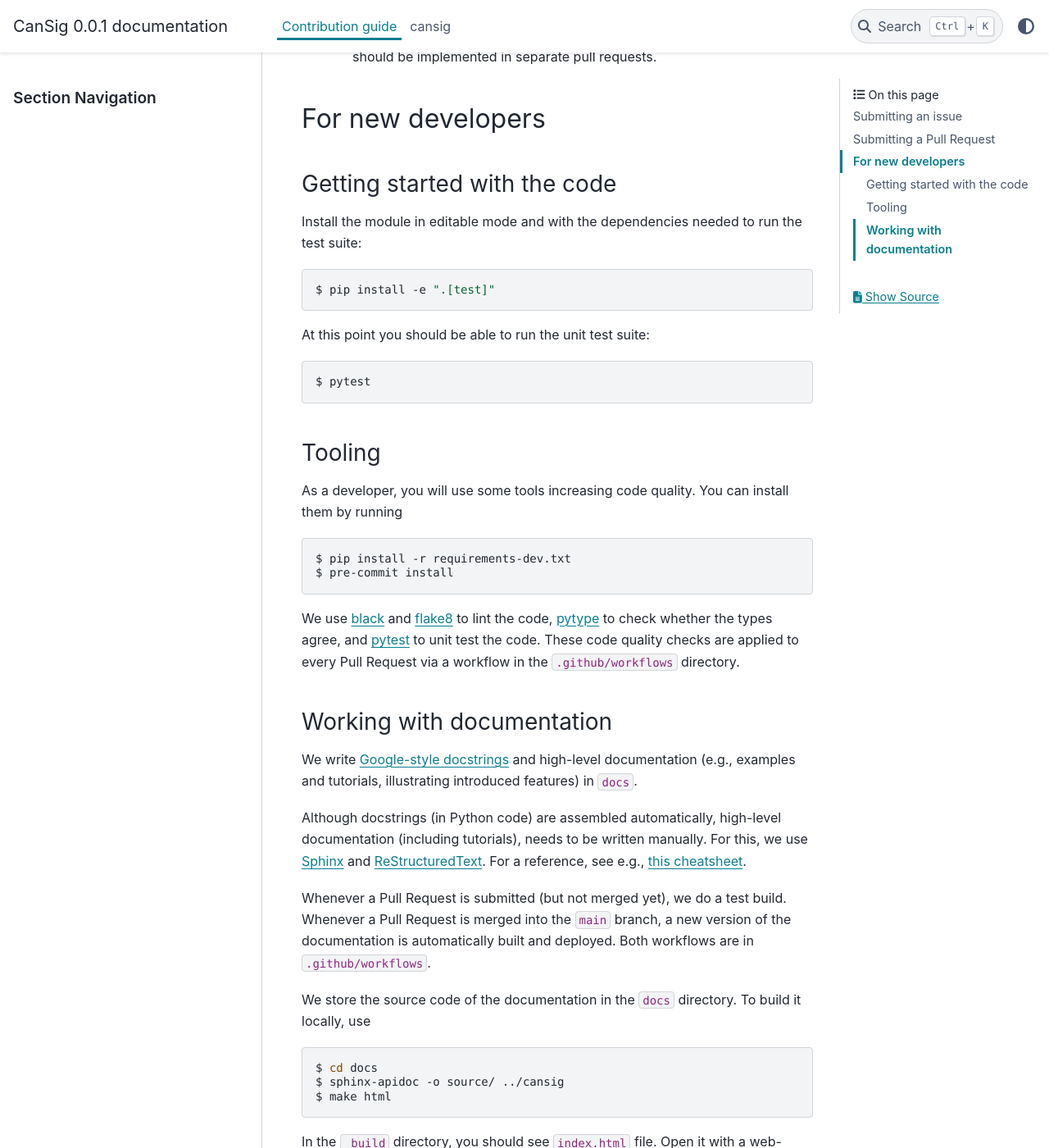
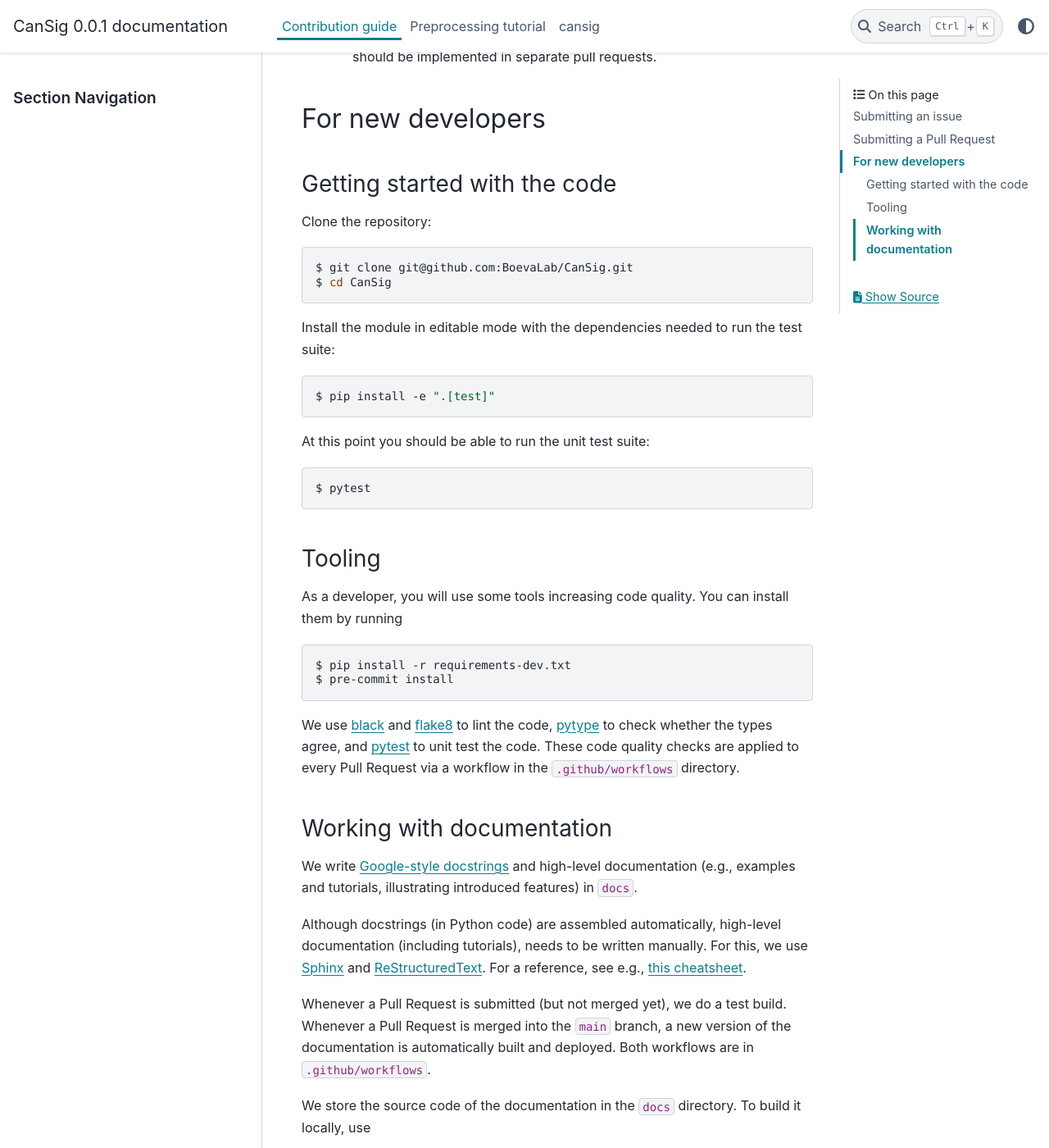
Before and after one commit to BoevaLab/CanSig, a Sphinx documentation site: the page built from docs/contributing.rst, in a window 1280 px wide and 1400 px high, scrolled down 959 px. Shown: the whole window at 82% size. Built offline with Sphinx 7.4.7 and the PyData theme 0.15.4, drawn with Linux system fonts in a browser that asks for light colours; some of the changed text lies outside the part shown.

```diff
--- a/docs/contributing.rst
+++ b/docs/contributing.rst
@@ -42,7 +42,14 @@ For new developers
 Getting started with the code
 ^^^^^^^^^^^^^^^^^^^^^^^^^^^^^
 
-Install the module in editable mode and with the dependencies needed to run the test suite:
+Clone the repository:
+
+.. code-block:: bash
+
+   $ git clone git@github.com:BoevaLab/CanSig.git
+   $ cd CanSig
+
+Install the module in editable mode with the dependencies needed to run the test suite:
 
 .. code-block:: bash
 
--- /dev/null
+++ b/docs/preprocessing.rst
@@ -0,0 +1,8 @@
+.. _preprocessing:
+
+Preprocessing tutorial
+======================
+
+.. todo::
+
+   The preprocessing tutorial.
```
Also changed, not shown: README.md (+2 -0 lines), docs/index.rst (+5 -2 lines).
